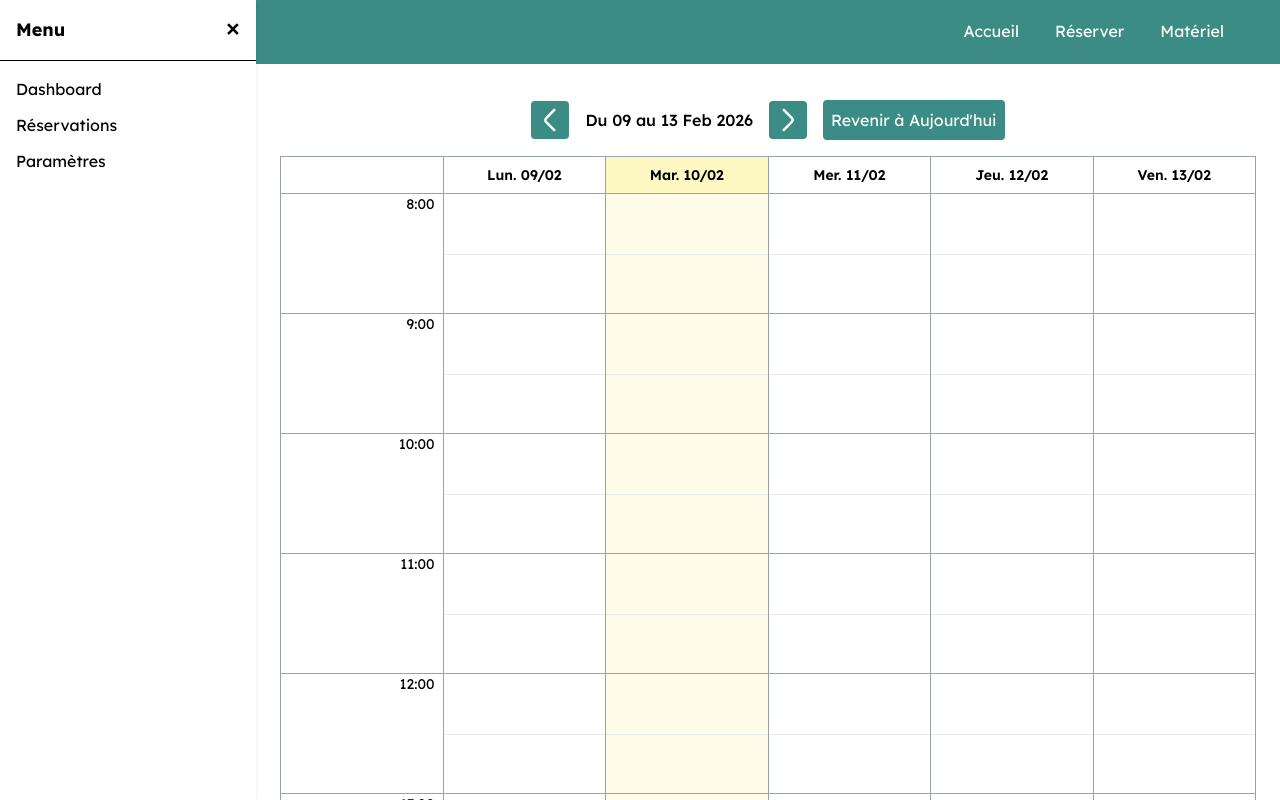
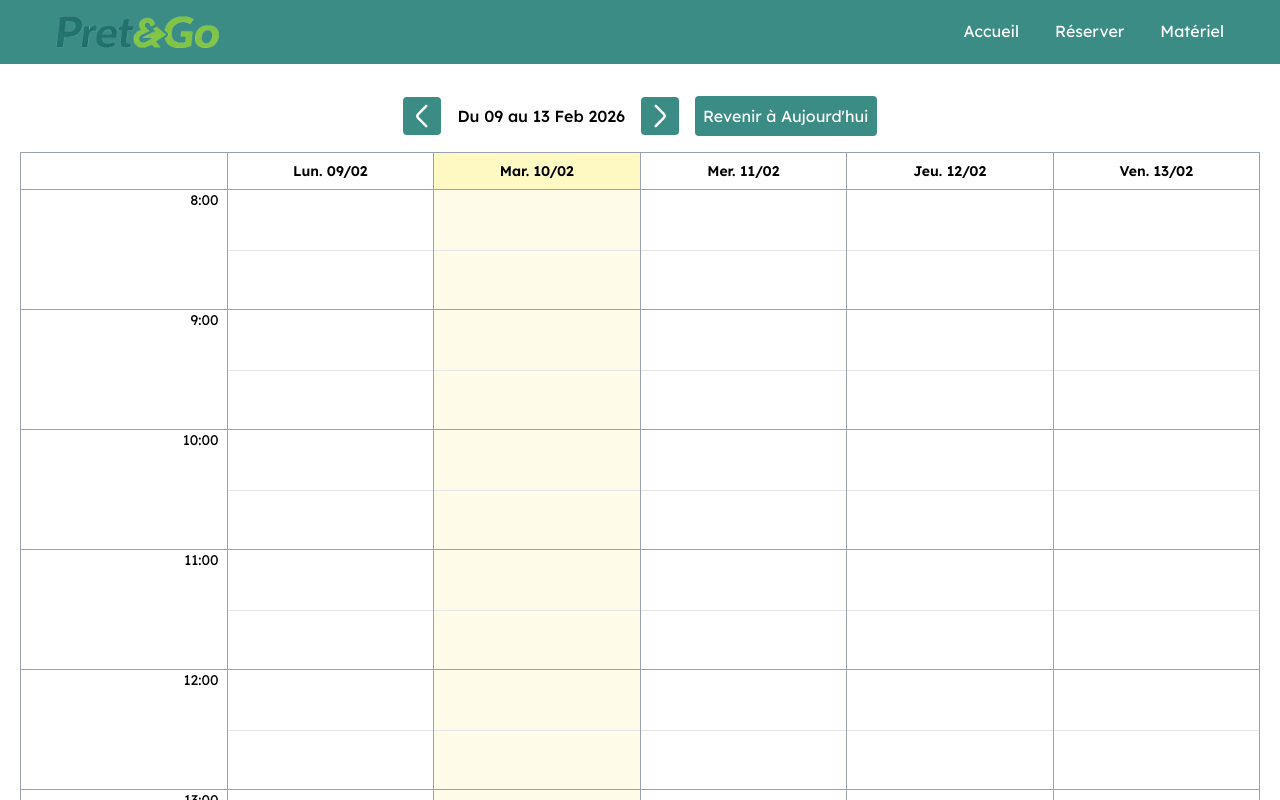
Before and after one commit to MatteoBaldinetti/Projet-tutore, a React (Vite) app in the folder web/: page /test in a window 1280 px wide. Shown: the top 800 px of the page. Built offline with nearby package versions, Linux system fonts and the light colour scheme.

Commit message:
Suppression de la classe z-50 du composant Sidebar et remplacement du composant Layout par un div dans la page Test

```diff
--- a/web/src/components/Sidebar.tsx
+++ b/web/src/components/Sidebar.tsx
@@ -7,7 +7,7 @@ function Sidebar({ open, onClose }: SidebarProps) {
     return (
         <aside
             className={`
-                fixed top-0 left-0 z-50
+                fixed top-0 left-0
                 h-screen w-64
                 bg-white text-black shadow-md
                 transform transition-transform duration-300 ease-in-out
--- a/web/src/pages/Test.tsx
+++ b/web/src/pages/Test.tsx
@@ -1,10 +1,10 @@
-import Layout from "../components/Layout";
 import ReservationCalendar from "../components/ReservationCalendar";
+
 function Test() {
     return (
-        <Layout>
+        <div className="p-5">
             <ReservationCalendar />
-        </Layout>
+        </div>
     );
 }
 
```
